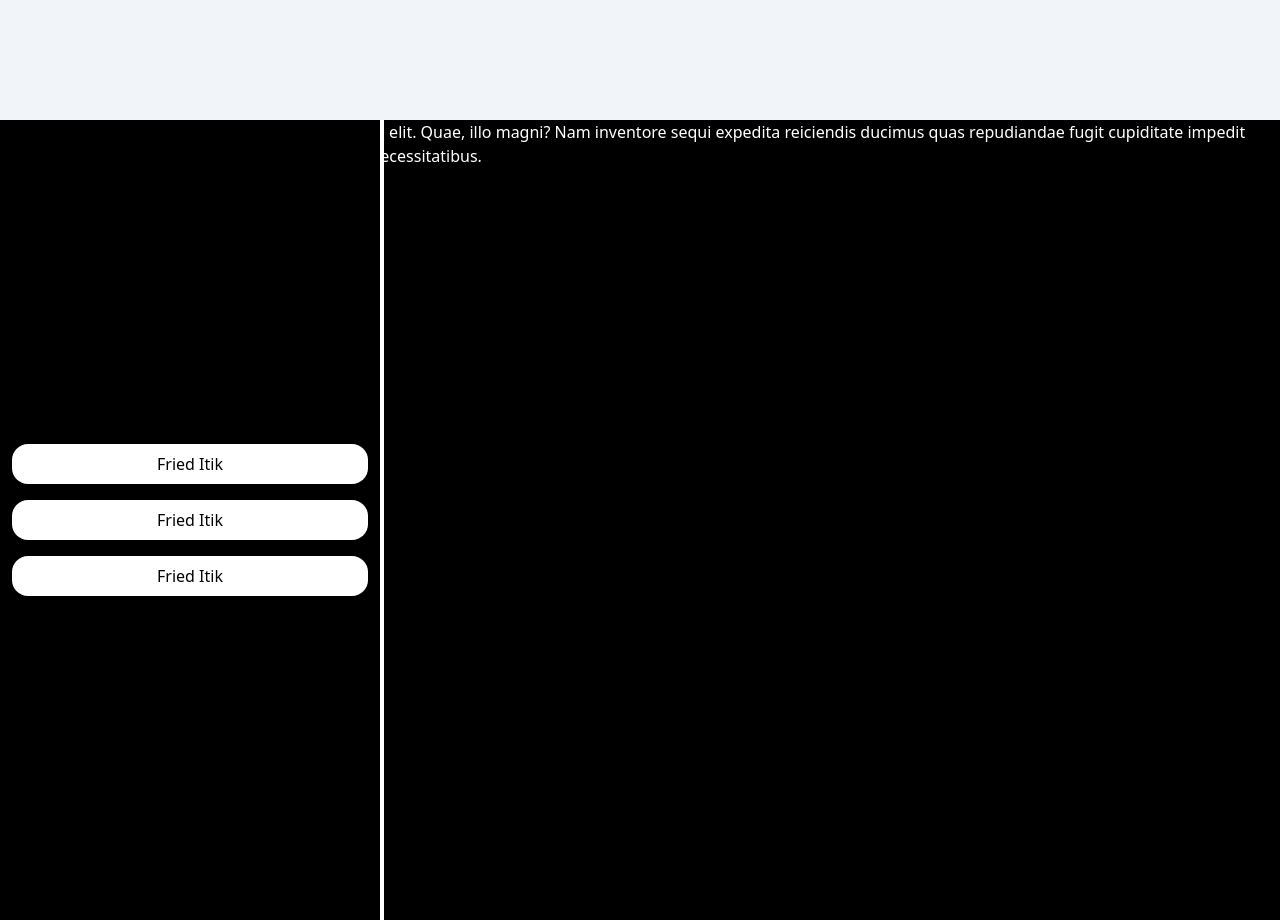
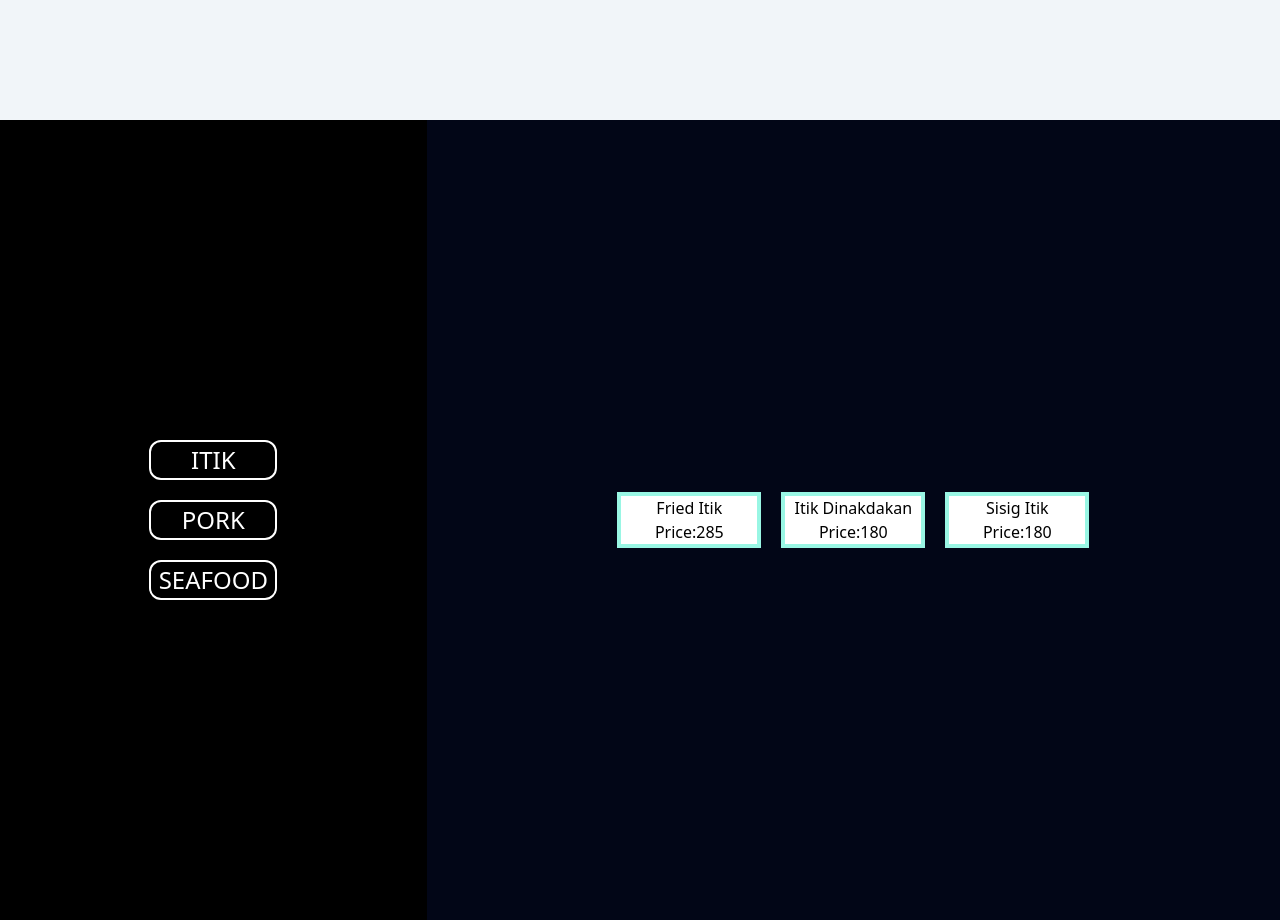
Before and after one commit to aecial/EP-React, a React (Vite) app: page / in a window 1280 px wide. Shown: the part 680-1600 px from the top of the page. Built offline with nearby package versions, Linux system fonts and the light colour scheme.

Commit message:
Created Menu Buttons initial state

```diff
--- a/src/Menu.jsx
+++ b/src/Menu.jsx
@@ -1,24 +1,51 @@
-import React from "react";
+import React, { useState } from "react";
+import MenuBtn from "./components/MenuBtn";
+import MenuItem from "./components/MenuItem";
 
 const Menu = () => {
+  let ITIK = [
+    {
+      name: "Fried Itik",
+      price: 285,
+    },
+    {
+      name: "Itik Dinakdakan",
+      price: 180,
+    },
+    {
+      name: "Sisig Itik",
+      price: 180,
+    },
+  ];
+  let PORK = [
+    {
+      name: "Crispy Pata",
+      price: 285,
+    },
+    {
+      name: "Dinakdakan",
+      price: 180,
+    },
+    {
+      name: "Sisig",
+      price: 180,
+    },
+  ];
+  let prac = { name: "ror", price: 20 };
+  let itemNames = ["ITIK", "PORK", "SEAFOOD"];
   return (
-    <div className="h-[100vh] bg-black text-white">
-      <div className="absolute bg-black border-r-4 border-white h-full w-[30%] flex flex-col items-center justify-center gap-4 p-3">
-        <button className="bg-white text-black p-2 w-full rounded-2xl">
-          Fried Itik
-        </button>
-        <button className="bg-white text-black p-2 w-full rounded-2xl">
-          Fried Itik
-        </button>
-        <button className="bg-white text-black p-2 w-full rounded-2xl">
-          Fried Itik
-        </button>
+    <div className="grid grid-cols-3 h-[100vh]">
+      <div className="col  flex flex-col gap-5 justify-center items-center bg-black text-lg md:text-2xl">
+        {itemNames.map((item, index) => {
+          return <MenuBtn itemName={item} key={index} />;
+        })}
       </div>
-      <div className="text-white">
-        Lorem ipsum dolor sit amet consectetur adipisicing elit. Quae, illo
-        magni? Nam inventore sequi expedita reiciendis ducimus quas repudiandae
-        fugit cupiditate impedit minima! Quae voluptates, ab magni eum deleniti
-        necessitatibus.
+      <div className="col col-span-2">
+        <div className="bg-slate-950 h-full text-white flex items-center justify-center p-5 gap-5">
+          {ITIK.map((item, index) => {
+            return <MenuItem item={item} key={index} />;
+          })}
+        </div>
       </div>
     </div>
   );
--- /dev/null
+++ b/src/components/Contact.jsx
@@ -0,0 +1,19 @@
+import React from "react";
+import MenuHeader from "./MenuHeader";
+import ContactTitle from "./ContactTitle";
+
+const Contact = () => {
+  return (
+    <section>
+      <MenuHeader text={"Contact Us"} />
+
+      <div className="w-[100%] flex bg-teal-900 gap-20">
+        <ContactTitle title={"Phone Number"} />
+        <ContactTitle title={"Location"} />
+        <ContactTitle title={"Socials"} />
+      </div>
+    </section>
+  );
+};
+
+export default Contact;
--- /dev/null
+++ b/src/components/MenuBtn.jsx
@@ -0,0 +1,11 @@
+import React from "react";
+
+const MenuBtn = ({ itemName }) => {
+  return (
+    <button className="bg-black text-white border-white border-2 w-16 md:w-32  h-10 rounded-xl">
+      {itemName}
+    </button>
+  );
+};
+
+export default MenuBtn;
--- /dev/null
+++ b/src/components/MenuItem.jsx
@@ -0,0 +1,15 @@
+import React from "react";
+
+const MenuItem = ({ item }) => {
+  return (
+    <div className="w-36 h-14 bg-white border-teal-200 border-4 text-black flex flex-col items-center justify-center">
+      <h1>{item.name}</h1>
+      <h3>
+        Price:
+        {item.price}
+      </h3>
+    </div>
+  );
+};
+
+export default MenuItem;
```
